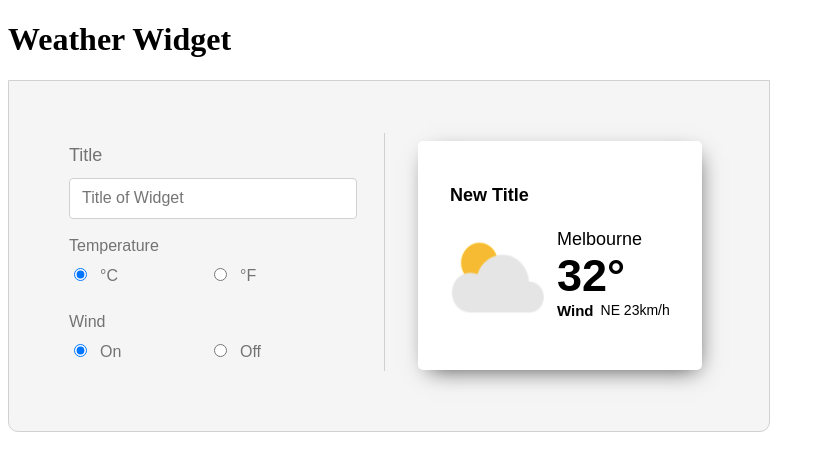
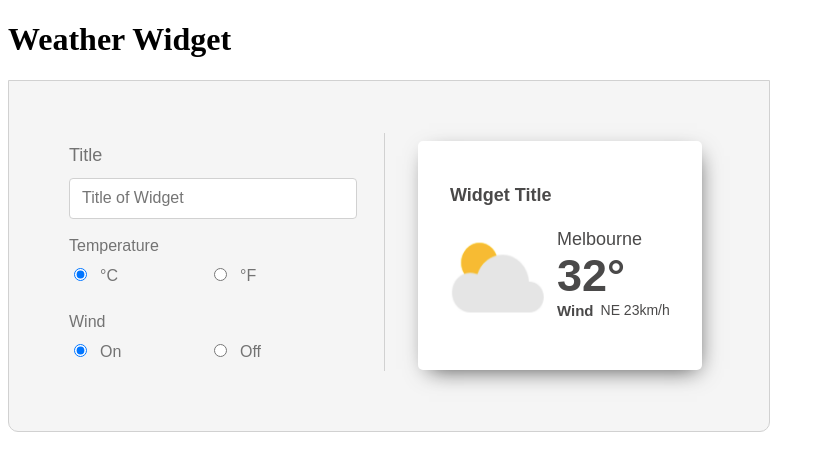
Before and after one commit to MohaniOS/weather-widget, a React (Create React App) app: page / in a window 1280 px wide. Shown: the top 470 px of the page, without its empty margins (0-825 px from the left). Built offline with nearby package versions, Linux system fonts and the light colour scheme.

Commit message:
reverted unwanted code.

```diff
--- a/package.json
+++ b/package.json
@@ -10,8 +10,6 @@
   },
   "scripts": {
     "start": "react-scripts start",
-    "build": "react-scripts build",
-    "test": "react-scripts test",
     "eject": "react-scripts eject"
   },
   "eslintConfig": {
--- a/src/components/display/Display.scss
+++ b/src/components/display/Display.scss
@@ -3,6 +3,7 @@
   width: 220px;
   min-height: 165px;
   background: #fff;
+  color: #4a4949;
   float: left;
   padding: 32px;
   box-shadow: 3px 7px 22px -8px rgba(0, 0, 0, 0.75);
--- a/src/containers/widget/Widget.jsx
+++ b/src/containers/widget/Widget.jsx
@@ -11,7 +11,7 @@ export default class Widget extends Component {
     constructor () {
         super();
         this.state = {
-            title: 'New Title',
+            title: 'Widget Title',
             city:"Melbourne",
             temperature: '32°',
             wind: 'NE 23km/h',
```
Also changed, not shown: 1 other file (tests, documents, lock files or other folders).
